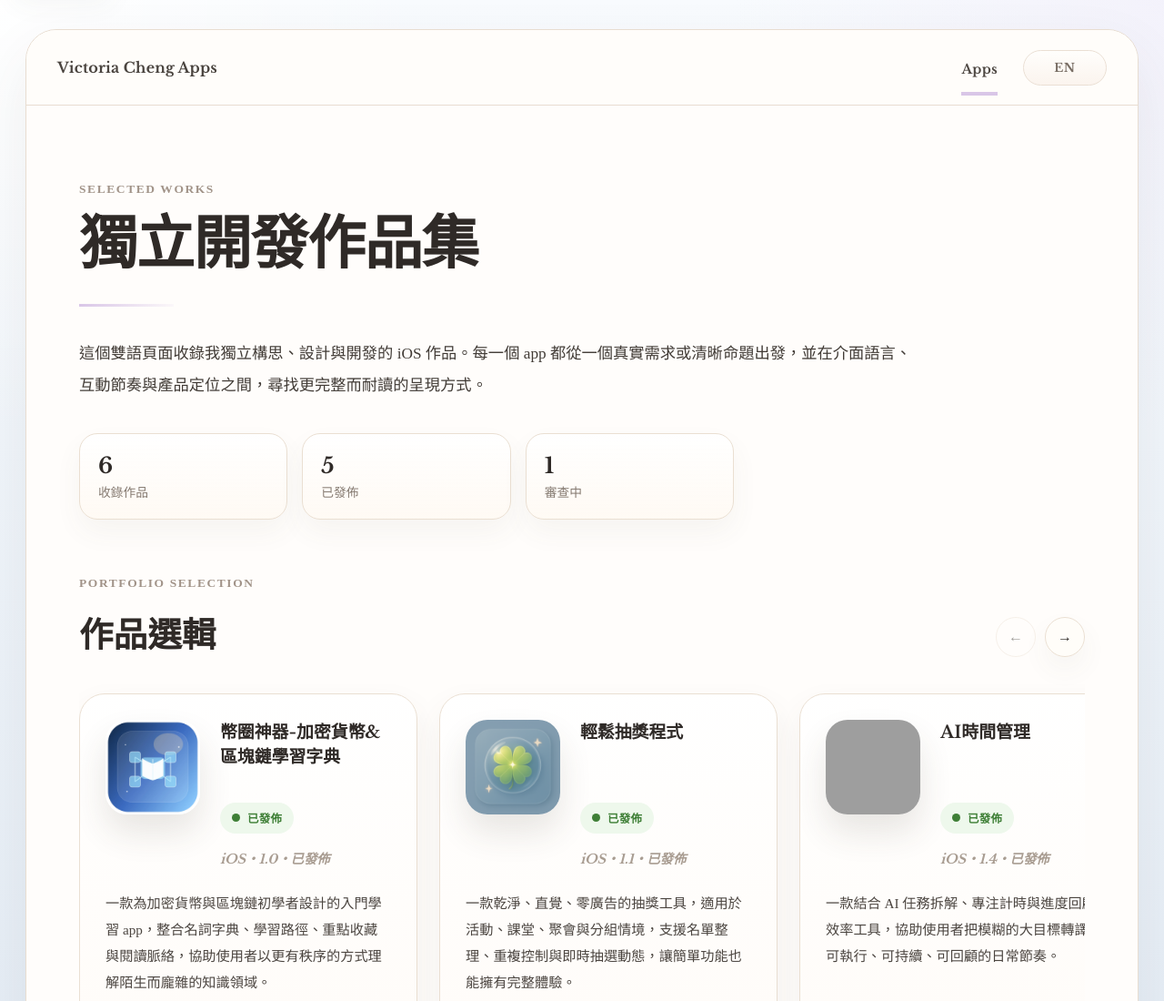
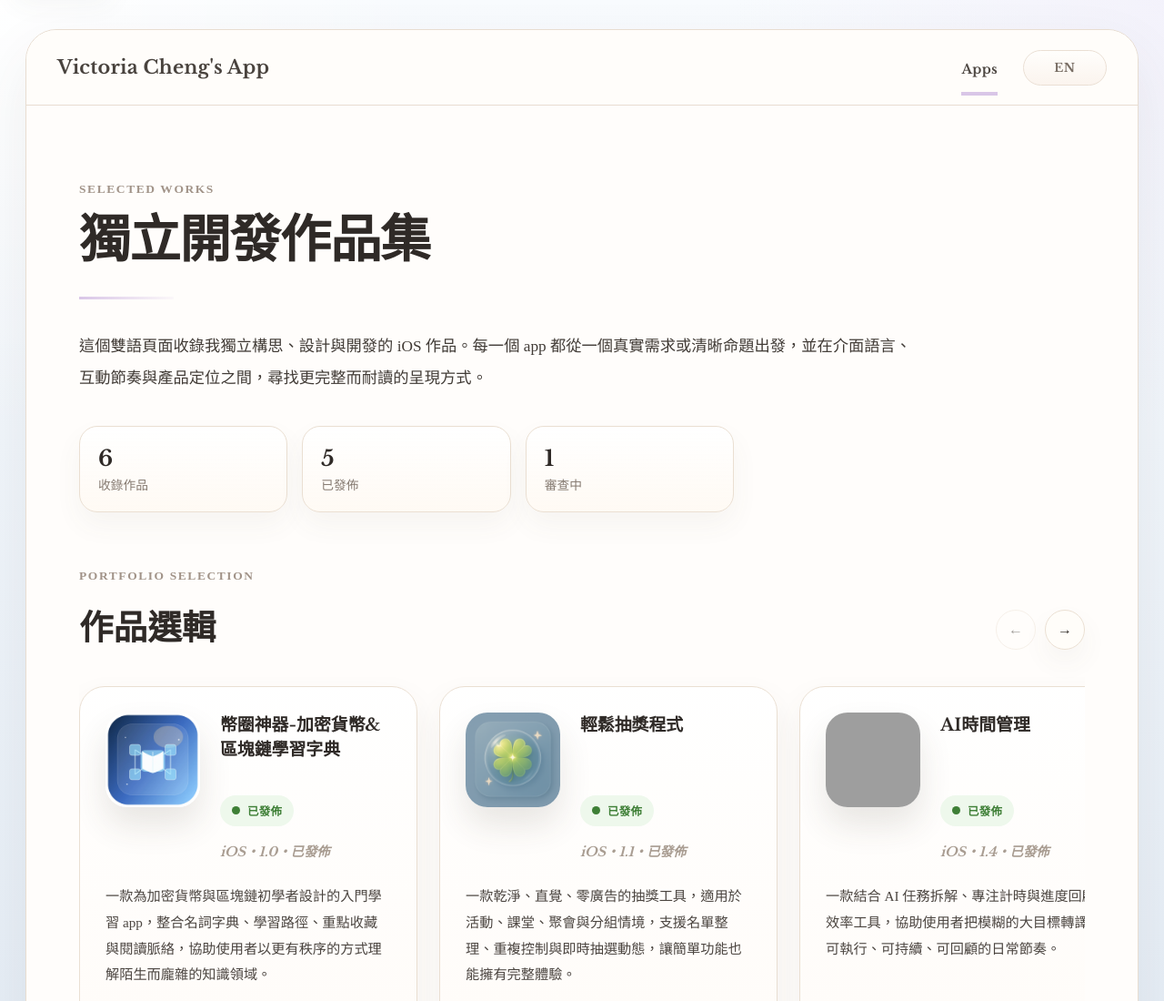
Before and after one commit to VictoriaC1122/apps, a plain HTML site: page index.html in a window 1280 px wide. Shown: the top 1100 px of the page at 91% size. Drawn offline with nearby package versions, Linux system fonts and the light colour scheme; grey boxes are pictures that could not be loaded.

Commit message:
Adjust hero and brand typography scale

```diff
--- a/script.js
+++ b/script.js
@@ -1,6 +1,6 @@
 const PAGE_CONTENT = {
   zh: {
-    brand: "Victoria Cheng Apps",
+    brand: "Victoria Cheng's App",
     navApps: "Apps",
     heroTitle: "獨立開發作品集",
     heroBody:
@@ -23,7 +23,7 @@ const PAGE_CONTENT = {
     metaSeparator: "・"
   },
   en: {
-    brand: "Victoria Cheng Apps",
+    brand: "Victoria Cheng's App",
     navApps: "Apps",
     heroTitle: "Selected iOS Works",
     heroBody:
--- a/styles.css
+++ b/styles.css
@@ -108,7 +108,7 @@ a {
 }
 
 .brand {
-  font-size: 1rem;
+  font-size: 1.3rem;
   font-weight: 700;
   color: #49433e;
   letter-spacing: 0.01em;
@@ -195,7 +195,7 @@ main {
 
 .page-title {
   margin: 0;
-  font-size: clamp(2.7rem, 5vw, 4.35rem);
+  font-size: clamp(2.2rem, 4.4vw, 3.75rem);
   font-weight: 700;
   letter-spacing: -0.02em;
   line-height: 1.06;
@@ -662,6 +662,10 @@ main {
     font-size: clamp(1.45rem, 7vw, 1.85rem);
   }
 
+  .brand {
+    font-size: 1.14rem;
+  }
+
   .apps-rail {
     display: grid;
     grid-auto-flow: row;
```
